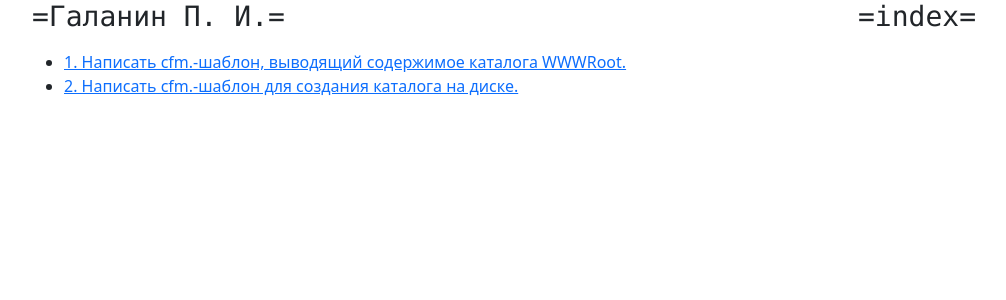
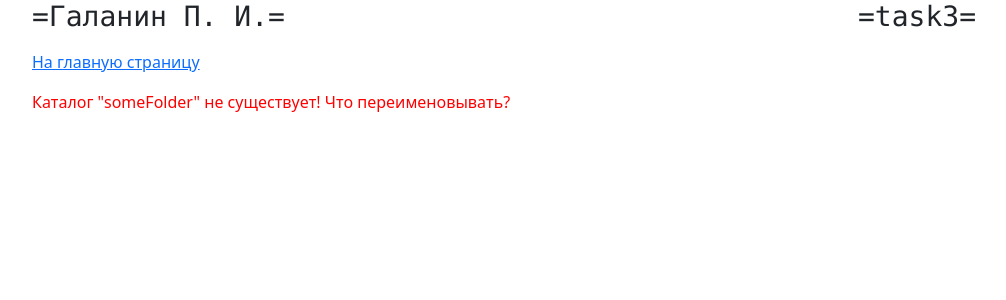
Before and after one commit to BrSTU-PO4-190333/5sem_WT, a PHP site: page /task3/index.php in a window 1280 px wide. Shown: the top 300 px of the page, without its empty margins (50-1056 px from the left). Run offline with PHP 8.4, Linux system fonts and the light colour scheme.

Commit message:
lab5/Galanin_Pavel : Added task3

```diff
--- a/gpi_wt_lab5/lamp/var/www/html/index.php
+++ b/gpi_wt_lab5/lamp/var/www/html/index.php
@@ -8,5 +8,6 @@
     <ul>
         <li><a href="/task1">1. Написать cfm.-шаблон, выводящий содержимое каталога WWWRoot.</a></li>
         <li><a href="/task2">2. Написать cfm.-шаблон для создания каталога на диске.</a></li>
+        <li><a href="/task3">3. Написать cfm.-шаблон для переименования каталога.</a></li>
     </ul>
 </div>
--- /dev/null
+++ b/gpi_wt_lab5/lamp/var/www/html/task3/index.php
@@ -0,0 +1,33 @@
+<?php
+    $gpi_title = "Task3";
+    include "../_html/head.html";
+
+    function gpi_rename($gpi_path1, $gpi_path2)
+    {
+        $gpi_is_dir = is_dir($gpi_path1); // существует ли такой путь?
+        if ($gpi_is_dir == 0)
+        {
+            echo "<p style='color: red;'>Каталог \"$gpi_path1\" не существует! Что переименовывать?</p>";
+            return;
+        }
+
+        $gpi_rename = rename($gpi_path1, $gpi_path2);
+        if ($gpi_rename)
+        {
+            echo "<p style='color: green;'>Каталог \"$gpi_path1\" на каталог \"$gpi_path2\" переименован успешно</p>";
+        }
+        else
+        {
+            echo "<p style='color: red;'>Каталог \"$gpi_path1\" на каталог \"$gpi_path2\" не переименован!</p>";
+        }
+    }
+?>
+
+<div class="container">
+    <?php printf("<h2><pre>%-32s %32s</pre></h2>", "=Галанин П. И.=", "=task3="); ?>
+    <p><a href="/">На главную страницу</a></p>
+    <?php
+        gpi_rename("someFolder", "someFolder2");
+        //gpi_rename("someFolder2", "someFolder");
+    ?>
+</div>
```
